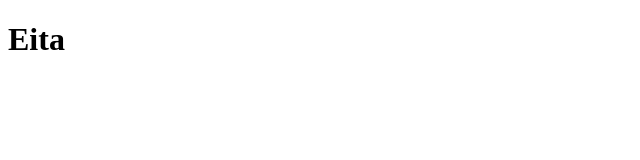
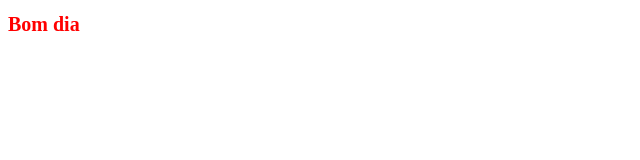
Before and after one commit to monsor3s/curso-javascript-feliz, a plain HTML site: page index.html in a window 1280 px wide. Shown: the whole page, without its empty margins (0-640 px from the left). Drawn offline with Linux system fonts and the light colour scheme.

Commit message:
codigo meio da aula 02

```diff
--- a/index.html
+++ b/index.html
@@ -10,6 +10,7 @@
     <div id="root">
 
     </div>
+    <script src="./js/components/Title/index.js"></script>
     <script src="js/index.js"></script>
 </body>
 </html>
--- /dev/null
+++ b/js/components/Title/index.js
@@ -0,0 +1,9 @@
+function Title(css, textContent) {
+    return `
+    <h1 style="${css[0]}${css[1]}">
+    ${textContent}
+    </h1>
+
+
+    `
+}
--- a/js/index.js
+++ b/js/index.js
@@ -1,9 +1,13 @@
 const root = document.querySelector("#root")
+const textTitle = 'Bom dia'
+const textSmall = 'text pequeno'
+const otherText = 'Outro texto'
 
-function newElement(tag, content) {
-    const title = `<${tag}>${content}</${tag}>`
+const title = Title`
+    color: red;
+    ${textTitle}
+    font-size: 20px;
 
-    root.insertAdjacentHTML("beforeend", title)
-}
+`
 
-newElement('h1', 'Eita')
+root.insertAdjacentHTML('beforeend', title)
```
